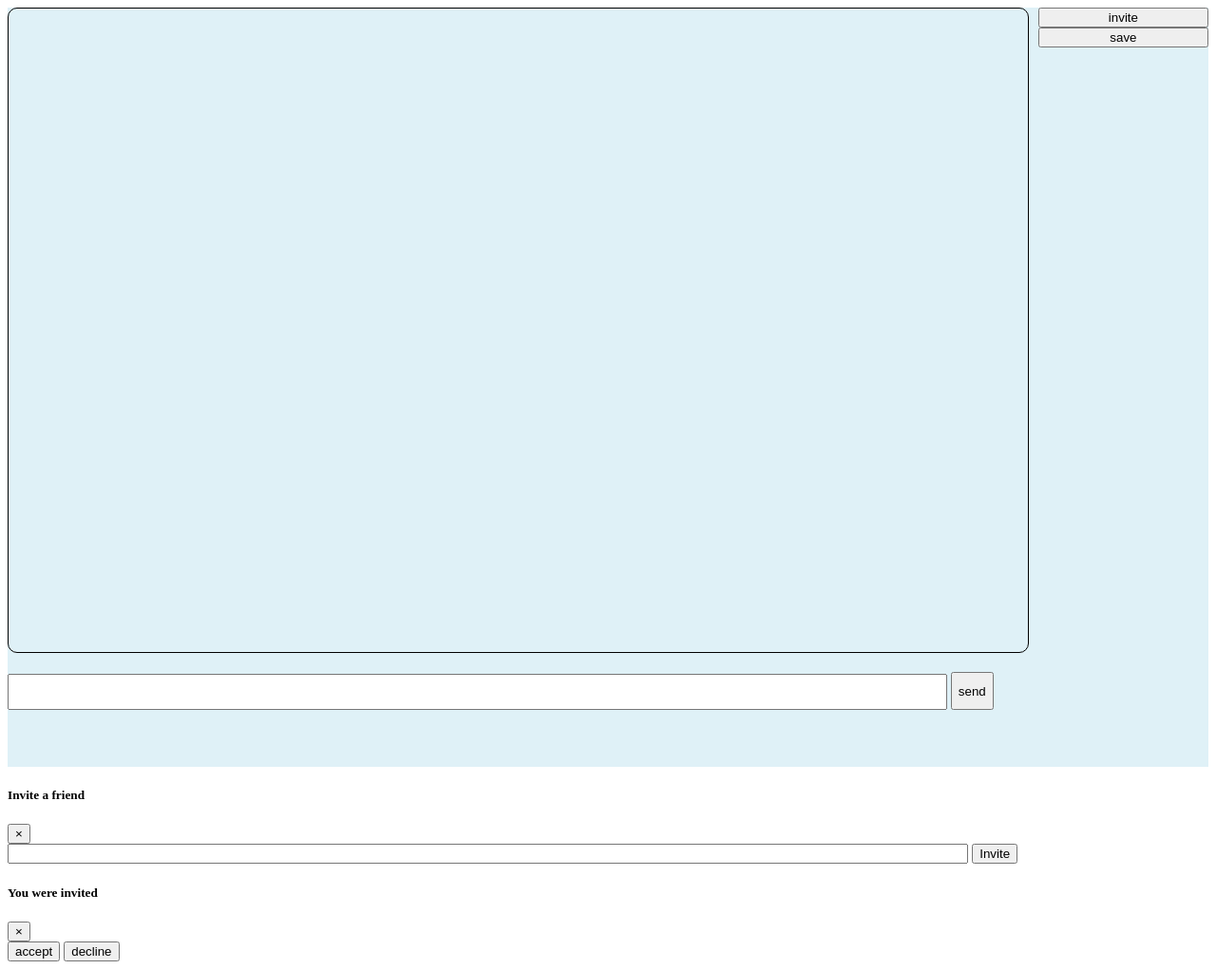
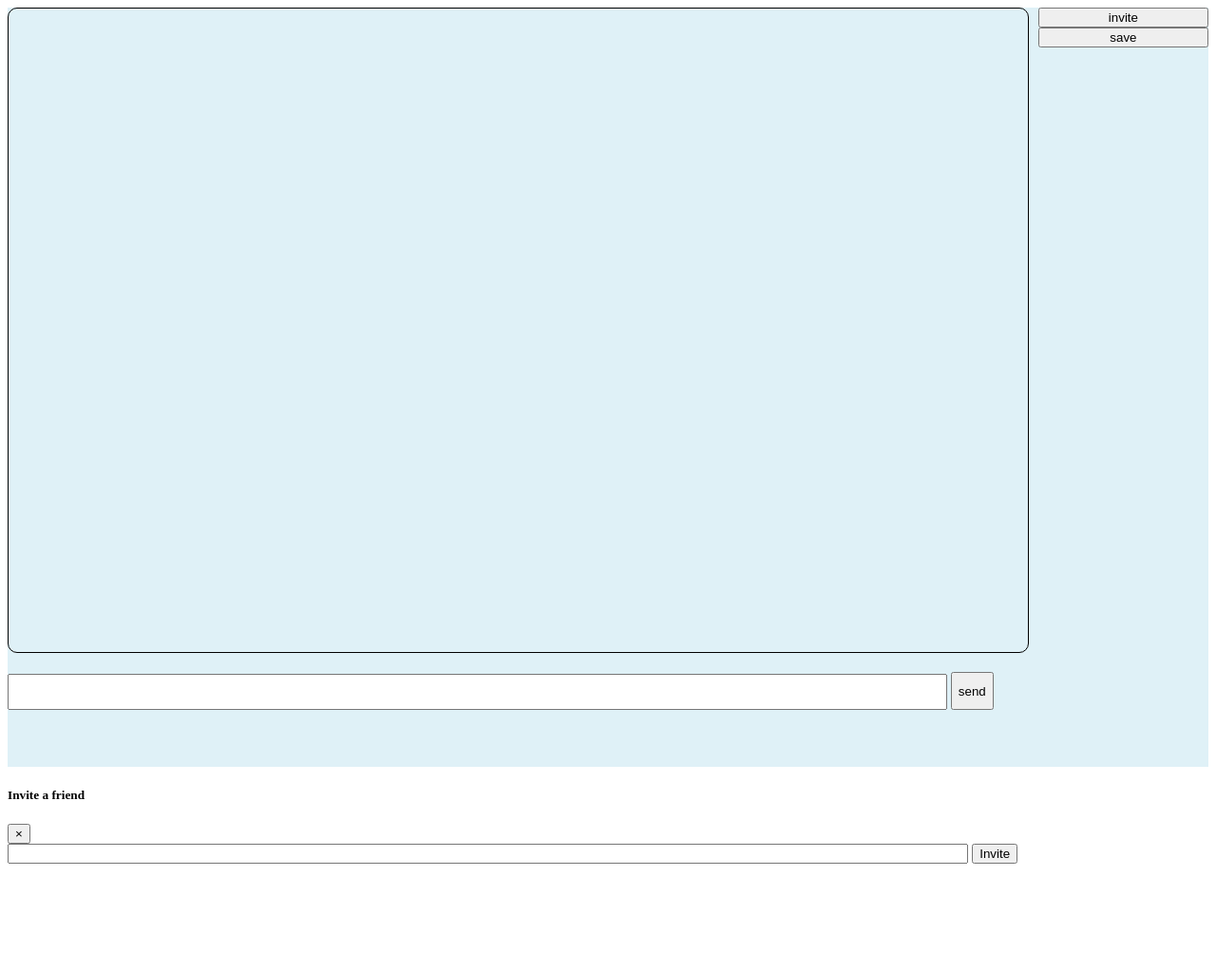
Before and after one commit to DanielleUlitski/StoryMaker, a website with bundled scripts: page client/newStory/index.html in a window 1280 px wide. Shown: the whole page at 95% size. After the commit the page ends 918 px from the top, so only its background shows below. Built offline with nearby package versions, Linux system fonts and the light colour scheme.

Commit message:
fixed invite modal

```diff
--- a/client/newStory/index.html
+++ b/client/newStory/index.html
@@ -45,23 +45,6 @@
         </div>
     </div>
 
-    <div class="modal" tabindex="-1" role="dialog" id="receive-invite-modal">
-        <div class="modal-dialog" role="document">
-            <div class="modal-content">
-                <div class="modal-header">
-                    <h5 class="modal-title" id="invite-modal-title">You were invited</h5>
-                    <button type="button" class="close" data-dismiss="modal" aria-label="Close">
-                        <span aria-hidden="true">&times;</span>
-                    </button>
-                </div>
-                <div class="modal-footer">
-                    <button type="button" class="btn btn-outline-success" id="accept-invite">accept</button>
-                    <button type="button" class="btn btn-outline-danger" id="decline-invite">decline</button>
-                </div>
-            </div>
-        </div>
-    </div>
-
     <script id="users-template" type="text/x-handlebars-template">
         {{#each users}}
             <p class="nav-item">{{name}}</p>
```
Also changed, not shown: client/index.html (+7 -5 lines).
